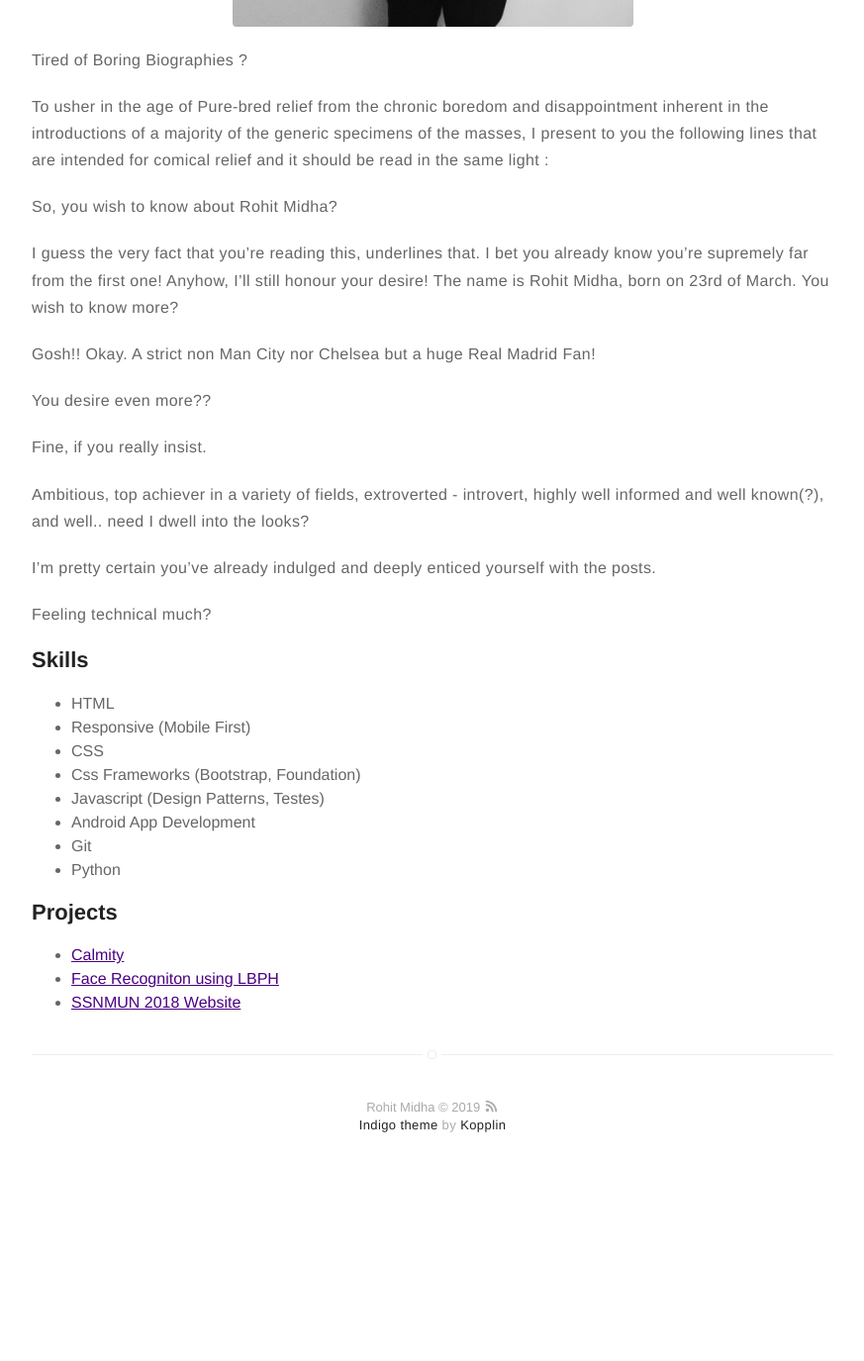
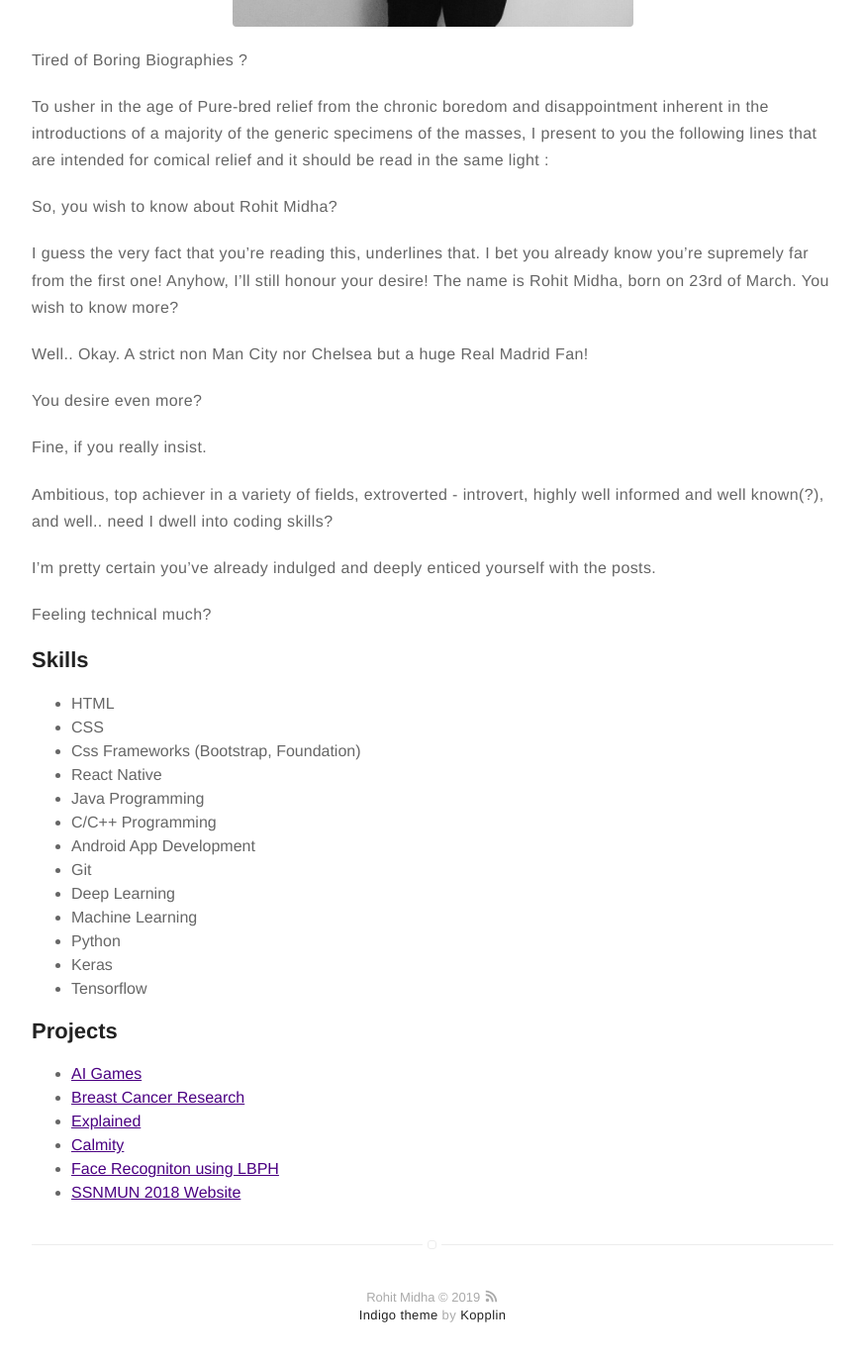
Before and after one commit to RohitMidha23/http-rohitmidha23.github.io, a Jekyll site: the page built from about.md, in a window 1280 px wide and 1400 px high, scrolled down 506 px. Shown: the top 1375 px of the window at 99% size, without its empty margins (203-1076 px from the left). Built offline with Jekyll 4.4.1, drawn with Linux system fonts in a browser that asks for light colours; before the commit the page ends 1714 px from its top, so only the background shows below that.

Commit message:
Updated : About

```diff
--- a/_config.yml
+++ b/_config.yml
@@ -3,7 +3,7 @@ name: Rohit Midha
 bio: One part brave, three parts fool.
 
 # twitter summary info
-description: A blog about technology and stuff related
+description: A blog about a man who loves numbers
 
 # if it's an external image, update below for true
 # better with square images
@@ -22,7 +22,7 @@ url: https://RohitMidha23.github.io
 permalink: /:title/
 
 # To enable google analytics, supply your token below
-# analytics-google: 'UA-MYANALYTICS'
+analytics-google: 'UA-131648030-1'
 
 # To enable piwik tracking, supply your url & site ID below
 # analytics-piwik-url: 'piwik.my-host.com'
--- a/about.md
+++ b/about.md
@@ -17,14 +17,14 @@ The name is Rohit Midha, born on 23rd of March.
 You wish to know more?
 
 
-Gosh!! Okay.
+Well.. Okay.
 A strict non Man City nor Chelsea but a huge Real Madrid Fan!
 
-You desire even more??
+You desire even more?
 
 Fine, if you really insist.
 
-Ambitious, top achiever in a variety of fields, extroverted - introvert, highly well informed and well known(?), and well.. need I dwell into the looks?
+Ambitious, top achiever in a variety of fields, extroverted - introvert, highly well informed and well known(?), and well.. need I dwell into coding skills?
 
 I'm pretty certain you've already indulged and deeply enticed yourself with the posts.
 
@@ -35,18 +35,27 @@ Feeling technical much?
 
 <ul class="skill-list">
 	<li>HTML </li>
-	<li>Responsive (Mobile First)</li>
 	<li>CSS </li>
 	<li>Css Frameworks (Bootstrap, Foundation)</li>
-	<li>Javascript (Design Patterns, Testes)</li>
-	<li> Android App Development </li>
+	<li>React Native</li>
+	<li>Java Programming</li>
+	<li>C/C++ Programming</li>
+	<li>Android App Development </li>
 	<li>Git</li>
+	<li>Deep Learning</li>
+	<li>Machine Learning</li>
 	<li>Python</li>
+	<li>Keras</li>
+	<li>Tensorflow</li>
+
 </ul>
 
 <h2>Projects</h2>
 
 <ul>
+	<li><a href = "https://github.com/RohitMidha23/AI-Games"> AI Games </a></li>
+	<li><a href = "https://github.com/RohitMidha23/BreastCancerResearch"> Breast Cancer Research </a></li>
+	<li><a href = "https://github.com/RohitMidha23/Explained"> Explained </a></li>
 	<li><a href = "https://github.com/RohitMidha23/Calmity"> Calmity </a></li>
 	<li><a href = "https://github.com/RohitMidha23/FaceRecog">Face Recogniton using LBPH</a></li>
 	<li><a href = "https://github.com/RohitMidha23/SSNMUN2018">SSNMUN 2018 Website</a></li>
```
Also changed, not shown: 3 other files.
